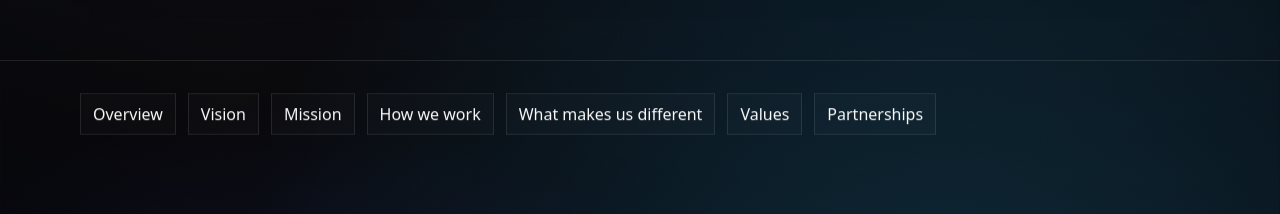
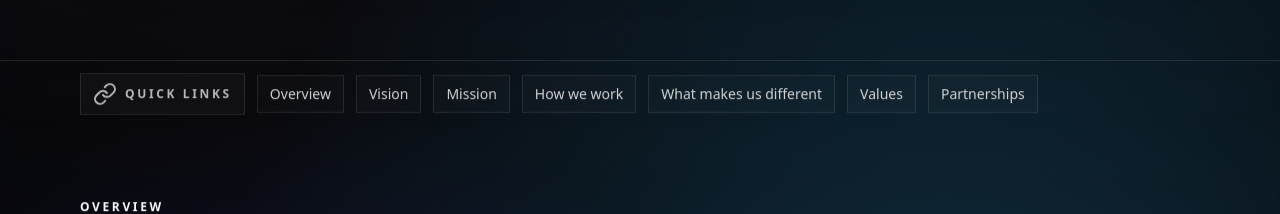
Before and after one commit to selfjoe-tech/thaboliz-enterprise, a Next.js app: page /about in a window 1280 px wide. Shown: the part 583-797 px from the top of the page. Built offline with nearby package versions, Linux system fonts and the light colour scheme.

Commit message:
added quick links label and made it sticky

```diff
--- a/src/components/sections/about/AboutPage.tsx
+++ b/src/components/sections/about/AboutPage.tsx
@@ -17,6 +17,8 @@ import {
   Flame,
   Wind,
   Microscope,
+  Link2,
+  LinkIcon,
 } from "lucide-react";
 
 type Stat = { value: string; label: string };
@@ -177,9 +179,14 @@ export default function AboutPage() {
       </section>
 
       {/* QUICK NAV */}
-      <section className="py-8">
-        <div className="mx-auto max-w-6xl px-4">
+      <section className="sticky top-0 z-40 backdrop-blur">
+  <div className="mx-auto max-w-6xl px-4 py-3">
     <Reveal className="flex flex-wrap items-center gap-3 text-md text-white/170">
+      <span className="inline-flex items-center gap-2 rounded-none border border-white/10 bg-white/[0.03] px-3 py-2 text-xs font-semibold uppercase tracking-[0.22em] text-white/70">
+        <LinkIcon />
+        Quick links
+      </span>
+
       {[
         ["Overview", "#overview"],
         ["Vision", "#vision"],
@@ -192,7 +199,7 @@ export default function AboutPage() {
         <Link
           key={href}
           href={href}
-                className="rounded-none border border-white/10 bg-white/[0.02] px-3 py-2 hover:bg-white/5 hover:text-white transition"
+          className="rounded-none border border-white/10 bg-white/[0.02] px-3 py-2 text-sm text-white/80 hover:bg-white/5 hover:text-white transition"
         >
           {label}
         </Link>
@@ -200,6 +207,7 @@ export default function AboutPage() {
     </Reveal>
   </div>
 </section>
+
 
       {/* OVERVIEW */}
       <Section
@@ -483,7 +491,6 @@ export default function AboutPage() {
                   variant="outline"
                   className="rounded-none border-white/15 bg-transparent text-white hover:bg-white/5"
                 >
-                  <Link href="/divisions">Explore divisions</Link>
                 </Button>
               </div>
             </div>
```
Lines whose indentation alone changed are shown as unchanged.
